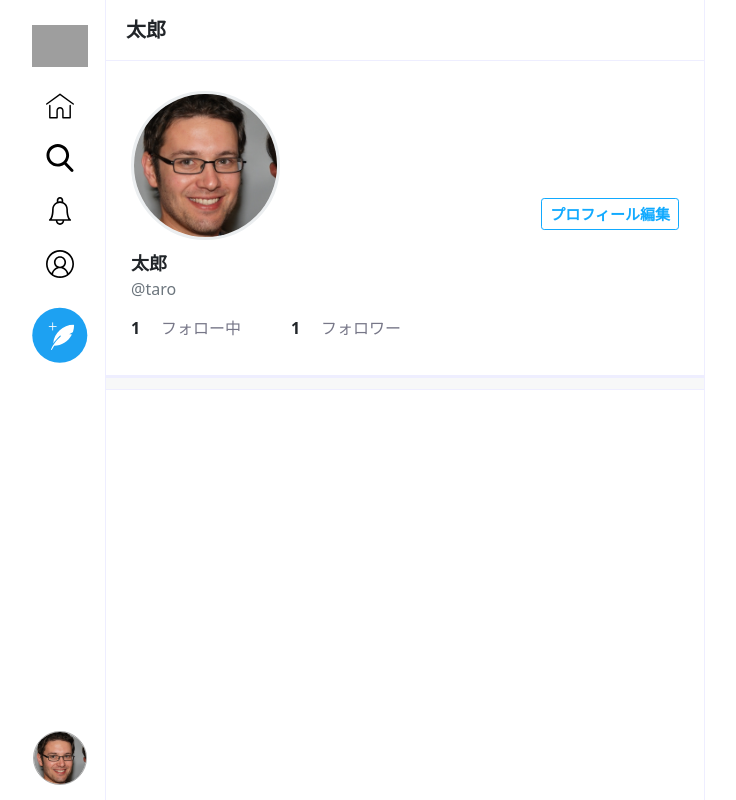
After one commit to hirokinagao/TwitterClone2, a PHP site: page /profile.php in a window 1280 px wide. The commit adds this page. Shown: the whole page, without its empty margins (280-1016 px from the left). Run offline with PHP 8.4, Linux system fonts and the light colour scheme; grey boxes are pictures that could not be loaded.

Commit message:
ユーザー画面

```diff
--- a/views/css/style.css
+++ b/views/css/style.css
@@ -44,6 +44,18 @@ html{
 
 .btn:hover {
     color: #fff
+}
+
+.btn-reverse{
+    background-color:#fff;
+    color:#1af;
+    border:1px solid #1af;
+
+
+
+}
+.btn .reverse:hover{
+    color:#1af
 }
 
 a {
@@ -291,3 +303,39 @@ a {
     border-color: #1af;
     color: #fff;
 }
+
+/*
+ユーザー
+***/
+.profile .profile-area{
+    padding: 25px;
+}
+.profile .profile-area .top {
+    display: flex;
+    justify-content: space-between;
+    align-items: flex-end;
+}
+.profile .profile-area .top .user{width: 30%;padding: 5px 15px 10px 0;}
+.profile .profile-area .top .user img{width: 100%;border-radius: 50%;border: 3px solid rgb(235, 238, 240);}
+.profile .profile-area .top button{
+    margin-bottom: 20px;
+}
+.profile .profile-area .name{
+    font-weight: bold;
+    font-size: 18px;
+}
+.profile .profile-area .follow-follower{
+    display: flex;
+    padding: 15px 0 10px 0;
+}
+.profile .profile-area .follow-follower .follow-count{
+    width: 30px;
+    font-weight: bold;
+    font-size: 16px;
+}
+.profile .profile-area .follow-follower .follow-text{
+    width: 100px;
+    font-size: 16px;
+    margin-right: 30px;
+    color: #778;
+}
--- a/views/js/like.js
+++ b/views/js/like.js
@@ -31,6 +31,3 @@ $(function () {
         }
     })
 })
-
-
-ここ
--- /dev/null
+++ b/views/profile.php
@@ -0,0 +1,119 @@
+<!DOCTYPE html>
+<html lang="ja">
+
+<head>
+    <meta charset="UTF-8">
+    <meta http-equiv="X-UA-Compatible" content="IE=edge">
+    <meta name="viewport" content="width=device-width, initial-scale=1.0">
+    <link rel="icon" href="/TwitterClone/Views/img/logo-twitterblue.svg">
+    <!-- Bootstrap CSS -->
+    <link href="https://cdn.jsdelivr.net/npm/bootstrap@5.0.0-beta1/dist/css/bootstrap.min.css" rel="stylesheet" integrity="sha384-giJF6kkoqNQ00vy+HMDP7azOuL0xtbfIcaT9wjKHr8RbDVddVHyTfAAsrekwKmP1" crossorigin="anonymous">
+    <link href="/TwitterClone/Views/css/style.css" rel="stylesheet">
+    <!-- JS -->
+    <script src="https://code.jquery.com/jquery-3.6.0.js" integrity="sha256-H+K7U5CnXl1h5ywQfKtSj8PCmoN9aaq30gDh27Xc0jk=" crossorigin="anonymous" defer></script>
+    <!-- JavaScript Bundle with Popper -->
+    <script src="https://cdn.jsdelivr.net/npm/bootstrap@5.0.0-beta1/dist/js/bootstrap.bundle.min.js" integrity="sha384-ygbV9kiqUc6oa4msXn9868pTtWMgiQaeYH7/t7LECLbyPA2x65Kgf80OJFdroafW" crossorigin="anonymous" defer></script>
+    <!-- いいね！JS -->
+    <script src="/TwitterClone/Views/js/like.js" defer></script>
+
+    <title>プロフィール画面 / Twitterクローン</title>
+    <meta name="description" content="プロフィール画面です">
+</head>
+
+<body class="home profile text-center">
+    <div class="container">
+        <div class="side">
+            <div class="side-inner">
+                <ul class="nav flex-column">
+                    <li class="nav-item"><a href="home.php" class="nav-link"><img src="/TwitterClone/Views/img/logo-twitterblue.svg" alt="" class="icon"></a></li>
+                    <li class="nav-item"><a href="home.php" class="nav-link"><img src="/TwitterClone/Views/img/icon-home.svg" alt=""></a></li>
+                    <li class="nav-item"><a href="search.php" class="nav-link"><img src="/TwitterClone/Views/img/icon-search.svg" alt=""></a></li>
+                    <li class="nav-item"><a href="notification.php" class="nav-link"><img src="/TwitterClone/Views/img/icon-notification.svg" alt=""></a></li>
+                    <li class="nav-item"><a href="profile.php" class="nav-link"><img src="/TwitterClone/Views/img/icon-profile.svg" alt=""></a></li>
+                    <li class="nav-item"><a href="post.php" class="nav-link"><img src="/TwitterClone/Views/img/icon-post-tweet-twitterblue.svg" alt="" class="post-tweet"></a></li>
+                    <li class="nav-item my-icon"><img src="/TwitterClone/Views/img_uploaded/user/sample-person.jpg" class="js-popover" data-bs-container="body" data-bs-toggle="popover" data-bs-placement="right" data-bs-content="<a href='profile.php'>プロフィール</a><br><a href='sign-out.php'>ログアウト</a>" data-bs-html="true"></li>
+                </ul>
+            </div>
+        </div>
+        <div class="main">
+            <div class="main-header">
+                <h1>太郎</h1>
+            </div>
+
+            <div class="profile-area">
+                <div class="top">
+                    <div class="user"><img src="/TwitterClone/Views/img_uploaded/user/sample-person.jpg" alt=""></div>
+
+                    <?php if (isset($_GET['user_id'])) : ?>
+                        <!-- 他人のプロフィール -->
+                        <?php if (isset($_GET['case'])) : ?>
+                            <button class="btn btn-sm">フォローを外す</button>
+                        <?php else : ?>
+                            <button class="btn btn-sm btn-reverse">フォローする</button>
+                        <?php endif; ?>
+                    <?php else : ?>
+                        <!-- 自分のプロフィール -->
+                        <button class="btn btn-reverse btn-sm js-modal-button" type="submit" data-bs-toggle="modal" data-bs-target="#js-modal">プロフィール編集</button>
+
+                        <div class="modal fade" id="js-modal" tabindex="-1" aria-hidden="true">
+                            <div class="modal-dialog">
+                                <div class="modal-content">
+                                    <form action="profile.php" method="post" enctype="multipart/form-data">
+                                        <div class="modal-header">
+                                            <h5 class="modal-title">プロフィールを編集</h5>
+                                            <button class="btn-close" type="button" data-bs-dismiss="modal" aria-label="Close"></button>
+                                        </div>
+                                        <div class="modal-body">
+                                            <div class="user">
+                                                <img src="/TwitterClone/Views/img_uploaded/user/sample-person.jpg" alt="">
+                                            </div>
+                                            <div class="mb-3">
+                                                <label class="mb-1">プロフィール写真</label>
+                                                <input type="file" class="form-control form-control-sm" name="image">
+                                            </div>
+
+                                            <input type="text" class="mb-4 form-control" name="nickname" maxlength="50" value="太郎" placeholder="ニックネーム" required>
+                                            <input type="text" class="mb-4 form-control" name="name" maxlength="50" value="taro" placeholder="ユーザー名" required>
+                                            <input type="email" class="mb-4 form-control" name="email" maxlength="254" value="taro@techis.jp" placeholder="メールアドレス" required>
+                                            <input type="password" class="mb-4 form-control" name="password" minlength="4" maxlength="128" value="" placeholder="パスワード変更する場合ご入力ください">
+                                        </div>
+                                        <div class="modal-footer">
+                                            <button class="btn btn-reverse" data-bs-dismiss="modal">キャンセル</button>
+                                            <button class="btn" type="submit">保存する</button>
+                                        </div>
+                                    </form>
+                                </div>
+                            </div>
+                        </div>
+                    <?php endif; ?>
+                </div>
+
+                <div class="name">太郎</div>
+                <div class="text-muted">@taro</div>
+
+                <div class="follow-follower">
+                    <div class="follow-count">1</div>
+                    <div class="follow-text">フォロー中</div>
+                    <div class="follow-count">1</div>
+                    <div class="follow-text">フォロワー</div>
+                </div>
+            </div>
+
+            <div class="ditch"></div>
+
+            <!-- TODO:後日実装
+                ツイート一覧
+            -->
+
+        </div>
+    </div>
+    <script>
+        document.addEventListener('DOMContentLoaded', function() {
+            $('.js-popover').popover({
+                container: 'body'
+            })
+        }, false);
+    </script>
+</body>
+
+</html>
```
